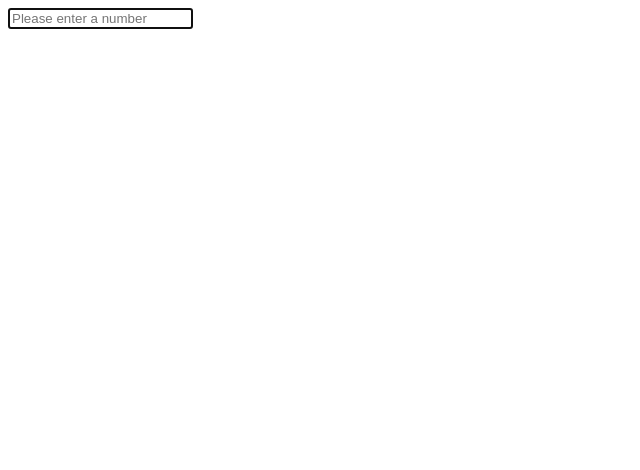
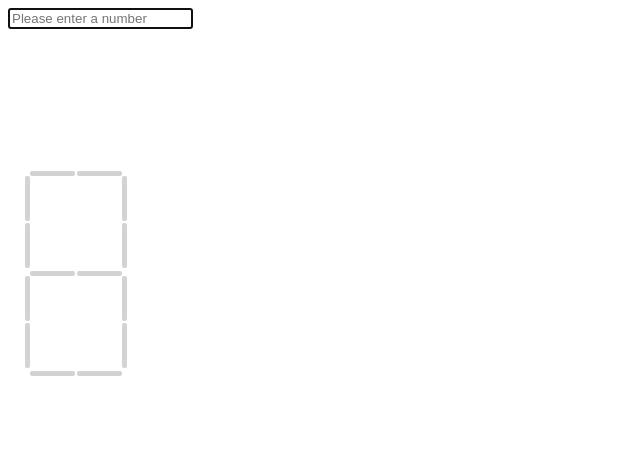
Before and after one commit to dafelcardozo/LCD-panel, a website: page index.html in a window 1280 px wide. Shown: the whole page, without its empty margins (0-640 px from the left). Drawn offline with nearby package versions, Linux system fonts and the light colour scheme.

Commit message:
Better alignment

```diff
--- a/index.html
+++ b/index.html
@@ -4,72 +4,120 @@
  <meta charset="UTF-8">
 	<title>LCD panel example</title>
 	<style type="text/css">
-		div div {
+		td div {
 			background-color: lightgrey;
+			border-radius: 2px;
 		}
 		div.vertical {
-			width: 20px;
-			height: 200px;
+			width: 5px;
+			height: 45px;
 			position: absolute;
 		}
 		div.active {
 			background-color: red;
 		}
 		div.v1 {
-			margin-top: 0px;
+			margin-top: 5px;
+			margin-left: 0px;
+		}
+		div.v11 {
+			margin-top: 52px;
 			margin-left: 0px;
 		}
 		div.v2 {
-			margin-top: 200px;
+			margin-top: 105px;
+			margin-left: 0px;
+		}
+		div.v22 {
+			margin-top: 152px;
 			margin-left: 0px;
 		}
 		div.v3 {
-			margin-top: 0px;
-			margin-left: 200px;
+			margin-top: 5px;
+			margin-left: 97px;
 		}
+		div.v33 {
+			margin-top: 52px;
+			margin-left: 97px;
+		}
+
 		div.v4 {
-			margin-top: 200px;
-			margin-left: 200px;
+			margin-top: 105px;
+			margin-left: 97px;
+		}
+		div.v44 {
+			margin-top: 152px;
+			margin-left: 97px;
 		}
 		div.horizontal {
-			width:200px;
-			height:20px;
+			width:45px;
+			height:5px;
 			position: absolute;
 		}
 		div.h1 {
 			margin-top: 0px;
-			margin-right: 20px;
+			margin-left: 5px;
+		}
+		div.h11 {
+			margin-top: 0px;
+			margin-left: 52px;
 		}
 		div.h2 {
-			margin-top: 200px;
-			margin-right: 20px;
+			margin-top: 100px;
+			margin-left: 5px;
+		}
+		div.h22 {
+			margin-top: 100px;
+			margin-left: 52px;
 		}
 		div.h3 {
-			margin-top: 400px;
-			margin-right: 20px;
+			margin-top: 200px;
+			margin-left: 5px;
+		}
+		div.h33 {
+			margin-top: 200px;
+			margin-left: 52px;
 		}
 	</style>
 </head>
 <body  ng-app="myApp" ng-controller="myCtrl">
 	<input type="text"  placeholder="Please enter a number"  autofocus="true" ng-model="number" ng-change="evaluateChange()">
-	<br>
-	<br>
-	<span name="digit" ng-repeat="n in foo" style="width:250px;height:500px" >
+
+	<table >
+		<tr>
+			<td name="digit" ng-repeat="n in foo" style="width:125px;height:250px;padding:15px" >
 				<div class="vertical v1" ng-class="{active:'zero one four five six eight nine'.split(' ').indexOf(inputs[n]) >= 0}">
+				</div>
+				<div class="vertical v11" ng-class="{active:'zero one four five six eight nine'.split(' ').indexOf(inputs[n]) >= 0}">
 				</div>
 				<div class="vertical v2" ng-class="{active:'zero one two six eight'.split(' ').indexOf(inputs[n]) >= 0}">
 				</div>
+				<div class="vertical v22" ng-class="{active:'zero one two six eight'.split(' ').indexOf(inputs[n]) >= 0}">
+				</div>
 				<div class="vertical v3" ng-class="{active:'zero two three four seven eight nine'.split(' ').indexOf(inputs[n]) >= 0}">
+				</div>
+				<div class="vertical v33" ng-class="{active:'zero two three four seven eight nine'.split(' ').indexOf(inputs[n]) >= 0}">
 				</div>
 				<div class="vertical v4" ng-class="{active:'zero three four five six seven eight nine'.split(' ').indexOf(inputs[n]) >= 0}">
 				</div>
+				<div class="vertical v44" ng-class="{active:'zero three four five six seven eight nine'.split(' ').indexOf(inputs[n]) >= 0}">
+				</div>
 				<div class="horizontal h1" ng-class="{active:'zero two three five six seven eight nine'.split(' ').indexOf(inputs[n]) >= 0}">
+				</div>
+				<div class="horizontal h11" ng-class="{active:'zero two three five six seven eight nine'.split(' ').indexOf(inputs[n]) >= 0}">
 				</div>
 				<div class="horizontal h2" ng-class="{active:'two three four five six eight nine'.split(' ').indexOf(inputs[n]) >= 0}">
 				</div>
+				<div class="horizontal h22" ng-class="{active:'two three four five six eight nine'.split(' ').indexOf(inputs[n]) >= 0}">
+				</div>
 				<div class="horizontal h3"  ng-class="{active:'zero two three five six eight nine'.split(' ').indexOf(inputs[n]) >= 0}">
 				</div>
-	</span>
+				<div class="horizontal h33"  ng-class="{active:'zero two three five six eight nine'.split(' ').indexOf(inputs[n]) >= 0}">
+				</div>
+			</td>
+
+		</tr>
+	</table>
 
 	<script type="text/javascript" src="bower_components/angular/angular.js"></script>
 
```
Lines whose indentation alone changed are shown as unchanged.
